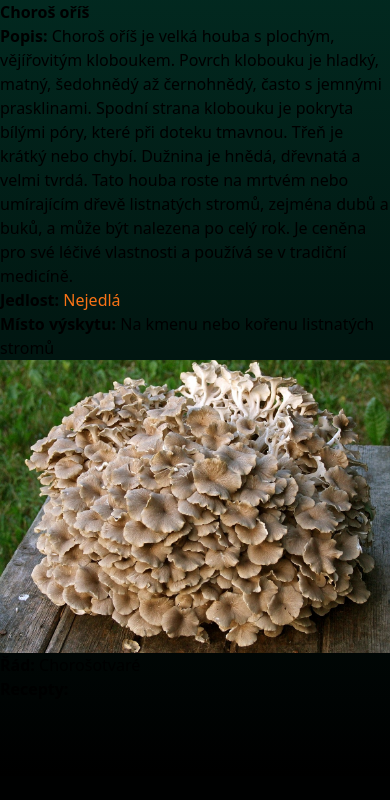
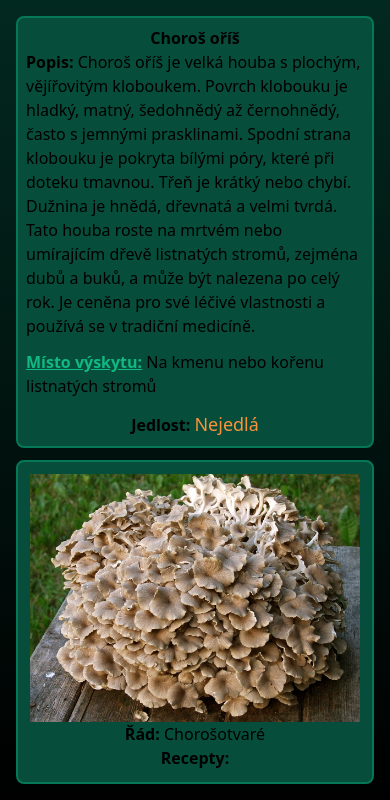
Before and after one commit to Wolferine69/mushroomatlas, a Django app: page /mushrooms/9/ in a window 390 px wide. Shown: the part 68-868 px from the top of the page. Before the commit the page ends 721 px from the top, so only its background shows below. Run offline with Django 5.2, Linux system fonts and the light colour scheme; a user stored in the database is signed in; data comes from the database, SQL or seed files in the repository; some libraries are stand-ins or nearby versions.

Commit message:
feature: in process of rewriting frontend to Tailwind CSS, commit contains refactor of mushroom_detail.html and added new feature: mobile menu.

```diff
--- a/templates/base.html
+++ b/templates/base.html
@@ -9,12 +9,31 @@
 		{% tailwind_css %}
         <link href="https://cdn.jsdelivr.net/npm/flowbite@2.4.1/dist/flowbite.min.css" rel="stylesheet" />
         <link rel="stylesheet" href="https://unpkg.com/leaflet@1.9.4/dist/leaflet.css"
-
                  integrity="sha256-p4NxAoJBhIIN+hmNHrzRCf9tD/miZyoHS5obTRR9BMY="
                  crossorigin=""/>
+
+         <script defer>
+                {#JS to handle mobile menu#}
+                const initApp = () => {
+                    const hamburgerBtn = document.getElementById('hamburger-button')
+                    const mobileMenu = document.getElementById('mobile-menu')
+                    const link = document.getElementById('link')
+
+                    const toggleMenu = () => {
+                        mobileMenu.classList.toggle('hidden')
+                        mobileMenu.classList.toggle('flex')
+                    }
+
+                    hamburgerBtn.addEventListener('click', toggleMenu)
+                    mobileMenu.addEventListener('click', toggleMenu)
+                    link.addEventListener('click', toggleMenu)
+                }
+
+                document.addEventListener('DOMContentLoaded', initApp)
+            </script>
 	</head>
                  <style>
-{#problem with external CDN stylesheet, needed for input fields to be rendered properly#}
+                     {#css insert needed due to the problem with external CDN stylesheet, required for the input fields to be rendered properly#}
                     [type='text'],input:where(:not([type])),[type='email'],[type='url'],[type='password'],[type='number'],
                     [type='date'],[type='datetime-local'],[type='month'],[type='search'],[type='tel'],[type='time'],[type='week'],
                     [multiple],textarea,select {
@@ -41,20 +60,23 @@
             <h1 class="text-3xl font-medium">
                 <a href="{%  url 'home' %}">🍄MushroomAtlas</a>
             </h1>
-            <div><button id="mobile-open-button" class="text-3xl sm:hidden focus:outline-none">
+            <div>
+                    <button id="hamburger-button" class="text-3xl md:hidden cursor-pointer">
                         &#9776;
                     </button>
+
+            </div>
                 <nav class="hidden sm:block space-x-8 text-xl" aria-label="main">
-                    <a href="{%  url 'mushroom_list' %}" class="hover:opacity-90">Atlas Hub</a>
-                    <a href="{%  url 'family_list' %}" class="hover:opacity-90">Families</a>
-                    <a href="{%  url 'recipes_list' %}" class="hover:opacity-90">Recipes</a>
-                    <a href="{%  url 'tip_list' %}" class="hover:opacity-90">Tips</a>
-                    <a href="{%  url 'findings_map' %}" class="hover:opacity-90">Findings</a>
+                    <a href="{%  url 'mushroom_list' %}" class= hover:animate-pulse>Atlas Hub</a>
+                    <a href="{%  url 'family_list' %}" class= hover:animate-pulse>Families</a>
+                    <a href="{%  url 'recipes_list' %}" class= hover:animate-pulse>Recipes</a>
+                    <a href="{%  url 'tip_list' %}" class= hover:animate-pulse>Tips</a>
+                    <a href="{%  url 'findings_map' %}" class= hover:animate-pulse>Findings</a>
                     {% if user.is_authenticated %}
-                        <a href="{%  url 'add_mushroom' %}" class="hover:opacity-90 mt-2">Add Mushroom</a>
+                        <a href="{%  url 'add_mushroom' %}" class= "hover:animate-pulse mt-2">Add Mushroom</a>
                     {% endif %}
                     {% if user.is_authenticated %}
-                        <a href="{%  url 'accounts_list' %}" class="hover:opacity-90 mt-2">Users</a>
+                        <a href="{%  url 'accounts_list' %}" class= "hover:animate-pulse mt-2">Users</a>
                     {% endif %}
                 </nav>
             <div class="hidden lg:block ">
@@ -87,7 +109,31 @@
                     </ul>
                 </div>
             </div>
-            </div>
+
+        </section>
+            <section id="mobile-menu" class="absolute top-0 bg-gradient-to-t from-teal-800 to-black w-full text-5xl flex-col justify-content-center origin-top
+              hidden ">
+                <button class="text-txl self-end px-6 hover:animate-pulse">
+                    &times;
+                </button>
+
+                <nav class="flex flex-col min-h-screen items-center py-8" aria-label="mobile">
+                    <a href="{% url 'mushroom_list' %}" id="link" class="w-full text-center py-6 hover:animate-pulse">Atlas Hub</a>
+                    <a href="{%  url 'family_list' %}" id="link" class="w-full text-center py-6 hover:animate-pulse">Řády</a>
+                    <a href="{% url 'recipes_list' %}" id="link" class="w-full text-center py-6 hover:animate-pulse">Recepty</a>
+                    <a href="{% url 'tip_list' %}" id="link" class="w-full text-center py-6 hover:animate-pulse">Tipy</a>
+                    <a href="{% url 'findings_map' %}" id="link" class="w-full text-center py-6 hover:animate-pulse">Mapa nálezů</a>
+                    {% if user.is_authenticated %}
+                        <a href="{%  url 'add_mushroom' %}" class= "w-full text-center py-6 hover:animate-pulse">Přidat houbu</a>
+                        <a href="{%  url 'accounts_list' %}" class= "w-full text-center py-6 hover:animate-pulse">Seznam uživatelů</a>
+
+                    {% else %}
+                        <a href="{%  url 'login' %}" class= "w-full text-center py-6 hover:animate-pulse">Login</a>
+                        <a href="{%  url 'registration' %}" class= "w-full text-center py-6 hover:animate-pulse">Registrovat</a>
+
+                    {% endif %}
+                </nav>
+
             </section>
 
     </header>
@@ -95,6 +141,7 @@
         {% block content %}
         {% endblock %}
     </main>
+
      <script src="https://unpkg.com/leaflet@1.9.4/dist/leaflet.js"
      integrity="sha256-20nQCchB9co0qIjJZRGuk2/Z9VM+kNiyxNV1lvTlZBo="
      crossorigin=""></script>
--- a/viewer/templates/mushroom_detail.html
+++ b/viewer/templates/mushroom_detail.html
@@ -1,19 +1,14 @@
 {% extends 'base.html' %}
 
 {% block content %}
+
+<section class="flex flex-col items-center justify-center p-4">
+    <article class="p-2 bg-emerald-900 rounded-lg flex flex-col items-center
+     justify-center border-emerald-700 border-2">
         <h2><strong>{{ mushroom.name_cz }}</strong></h2>
             <p><strong> Popis:</strong>  {{ mushroom.description }}</p>
-    <p><strong> Jedlost:</strong>
-        {% if mushroom.get_edibility_display == 'Jedovatá' %}
-            <span class="text-red-600"> {{ mushroom.get_edibility_display }}</span>
-        {% elif mushroom.get_edibility_display == 'Nejedlá' %}
-            <span class="text-orange-500"> {{ mushroom.get_edibility_display }}</span>
-        {% else %}
-            <span class="text-green-600"> {{ mushroom.get_edibility_display }}</span>
-        {% endif %}
-    </p>
-
-<p><strong> Místo výskytu:</strong>
+            <div class="flex flex-col items-center justify-center py-3">
+                <p><strong class="underline text-emerald-500"> Místo výskytu:</strong>
                  {% if mushroom.habitats.exists %}
                     {% for habitat in mushroom.habitats.all %}
                         {{ habitat.name }}{% if not forloop.last %}, {% endif %}
@@ -22,8 +17,25 @@
                         <span>Nejsou k dispozici žádná data o místech výskytu.</span>
                     {% endif %}
                 </p>
+                    </div>
+
+                    <p><strong> Jedlost:</strong>
+                        {% if mushroom.get_edibility_display == 'Jedovatá' %}
+                            <span class="text-red-500 text-lg animate-pulse"> {{ mushroom.get_edibility_display }}</span>
+                        {% elif mushroom.get_edibility_display == 'Nejedlá' %}
+                            <span class="text-orange-400 text-lg"> {{ mushroom.get_edibility_display }}</span>
+                        {% else %}
+                            <span class="text-lg text-lime-500"> {{ mushroom.get_edibility_display }}</span>
+                        {% endif %}
+                    </p>
+    </article>
+
+
+
+    <article class="p-3 bg-emerald-900 rounded-lg flex flex-col
+     items-center mt-3 justify-center border-emerald-700 border-2">
     {% if mushroom.image %}
-<p><img src="{{ mushroom.image.url }}" alt="{{ mushroom.name_cz }}"></p>
+    <p><img src="{{ mushroom.image.url }}" alt="{{ mushroom.name_cz }}" class="md:max-h-2xl md:max-w-2xl"></p>
     {% endif %}
     <p><strong> Řád:</strong>  <a href="{% url 'family_detail' mushroom.family.id %}">{{ mushroom.family.name }}</a></p>
     <p><strong>Recepty:</strong>
@@ -32,4 +44,6 @@
             <li><a href="{% url 'recipe_detail' pk=recipe.pk %}">{{ recipe.title }}</a></li>
         {% endfor %}
     </ul>
+    </article>
+</section>
 {% endblock %}
```
Lines whose indentation alone changed are shown as unchanged.
